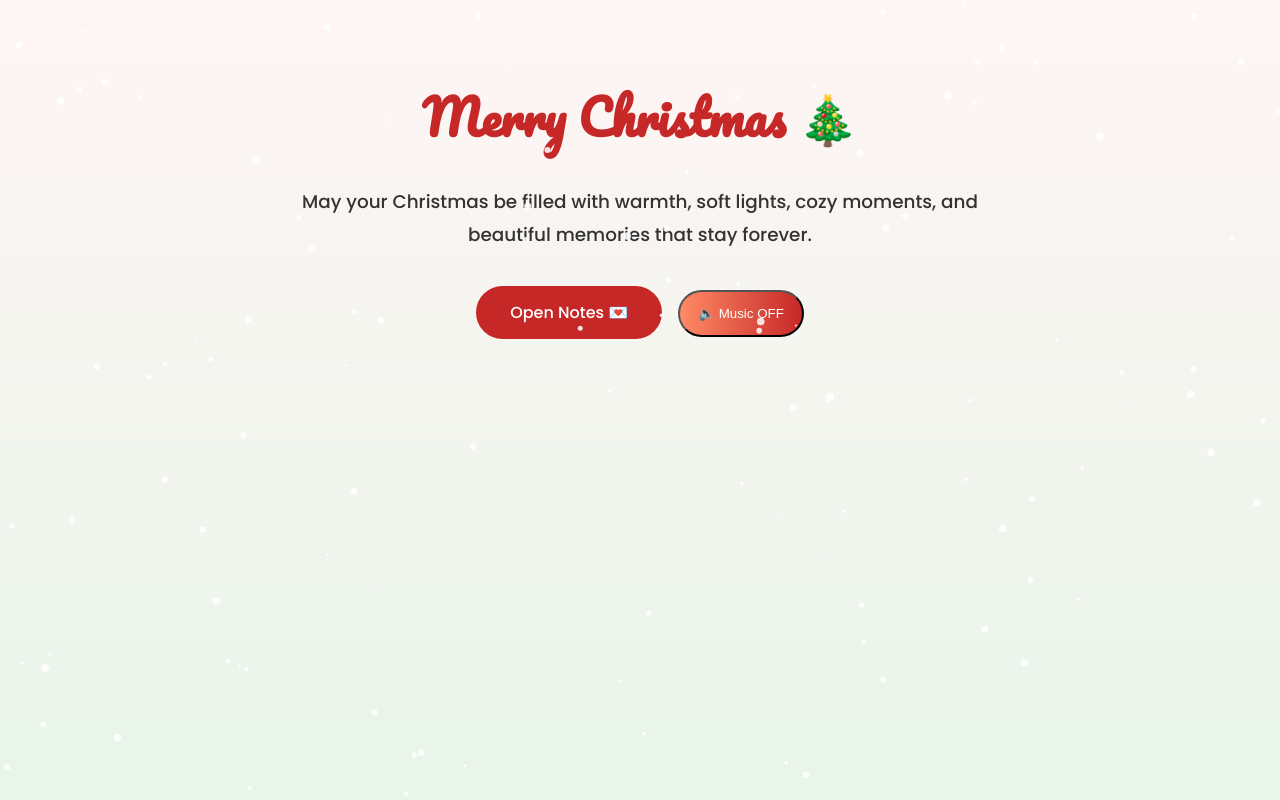
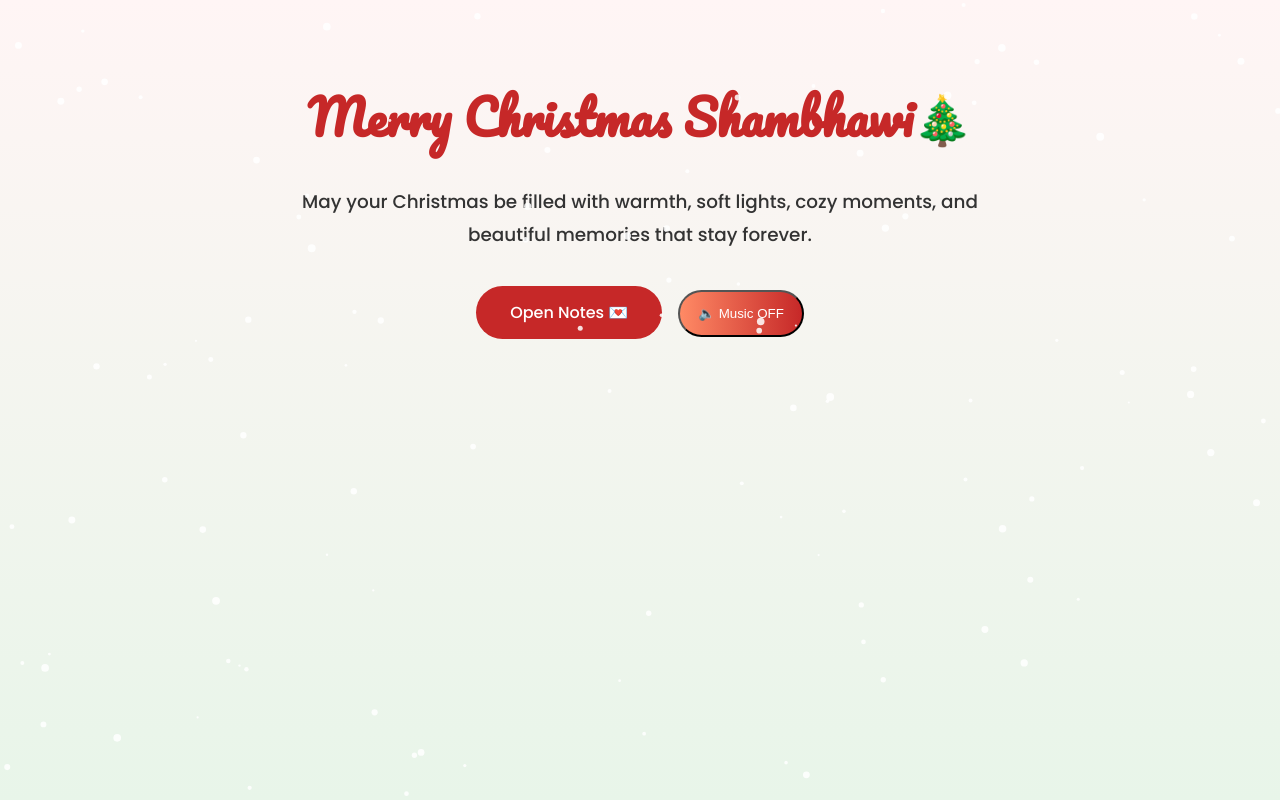
Before and after one commit to foursidegamers04-dev/christmas-free-main, a plain HTML site: page index.html in a window 1280 px wide. Drawn offline with Linux system fonts and the light colour scheme.

Commit message:
Update index.html

```diff
--- a/index.html
+++ b/index.html
@@ -8,7 +8,7 @@
 </head>
 <body>
   <div class="container">
-    <h1>Merry Christmas 🎄</h1>
+    <h1>Merry Christmas Shambhawi🎄</h1>
     <p>
       May your Christmas be filled with warmth, soft lights, cozy moments,
       and beautiful memories that stay forever.
```
